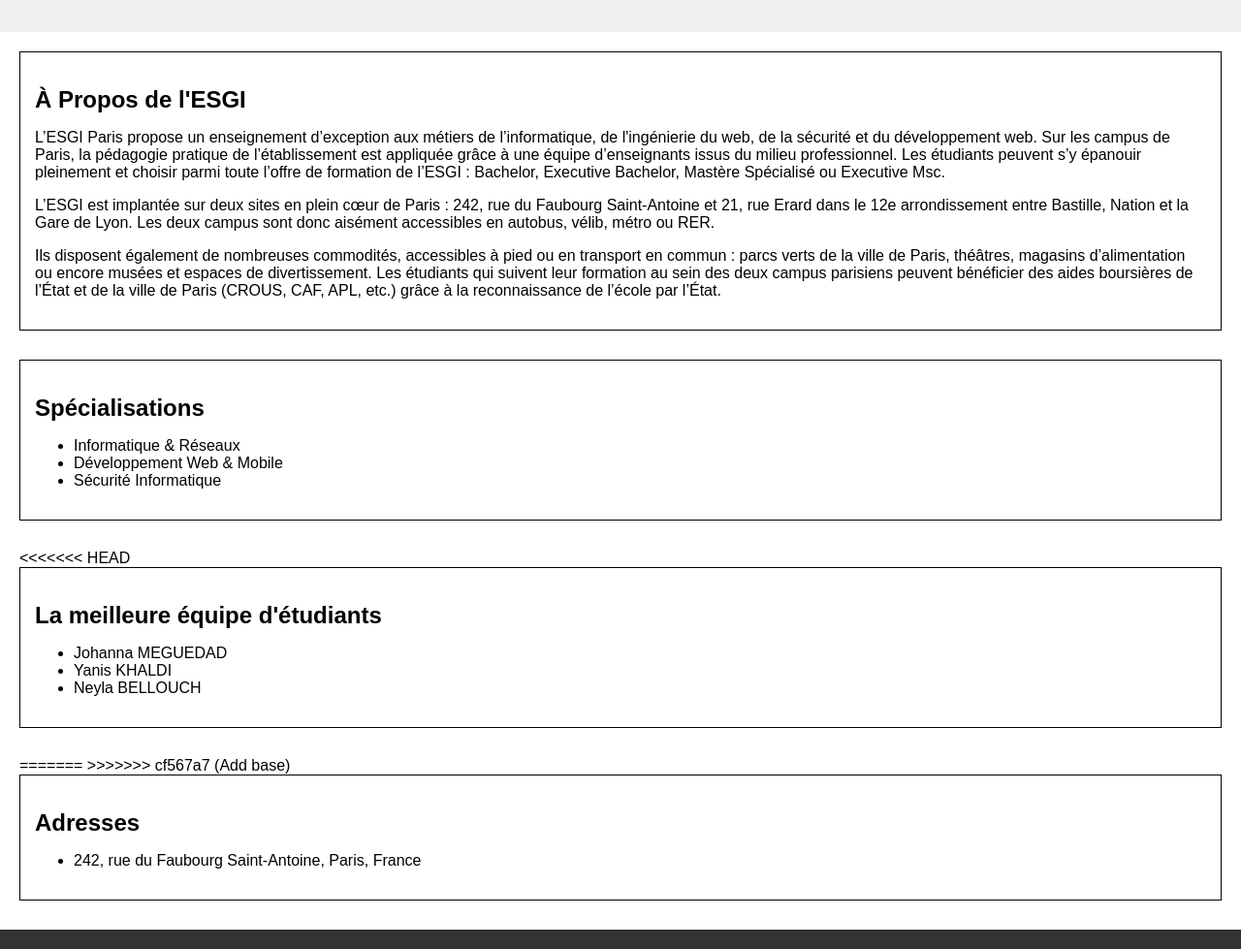
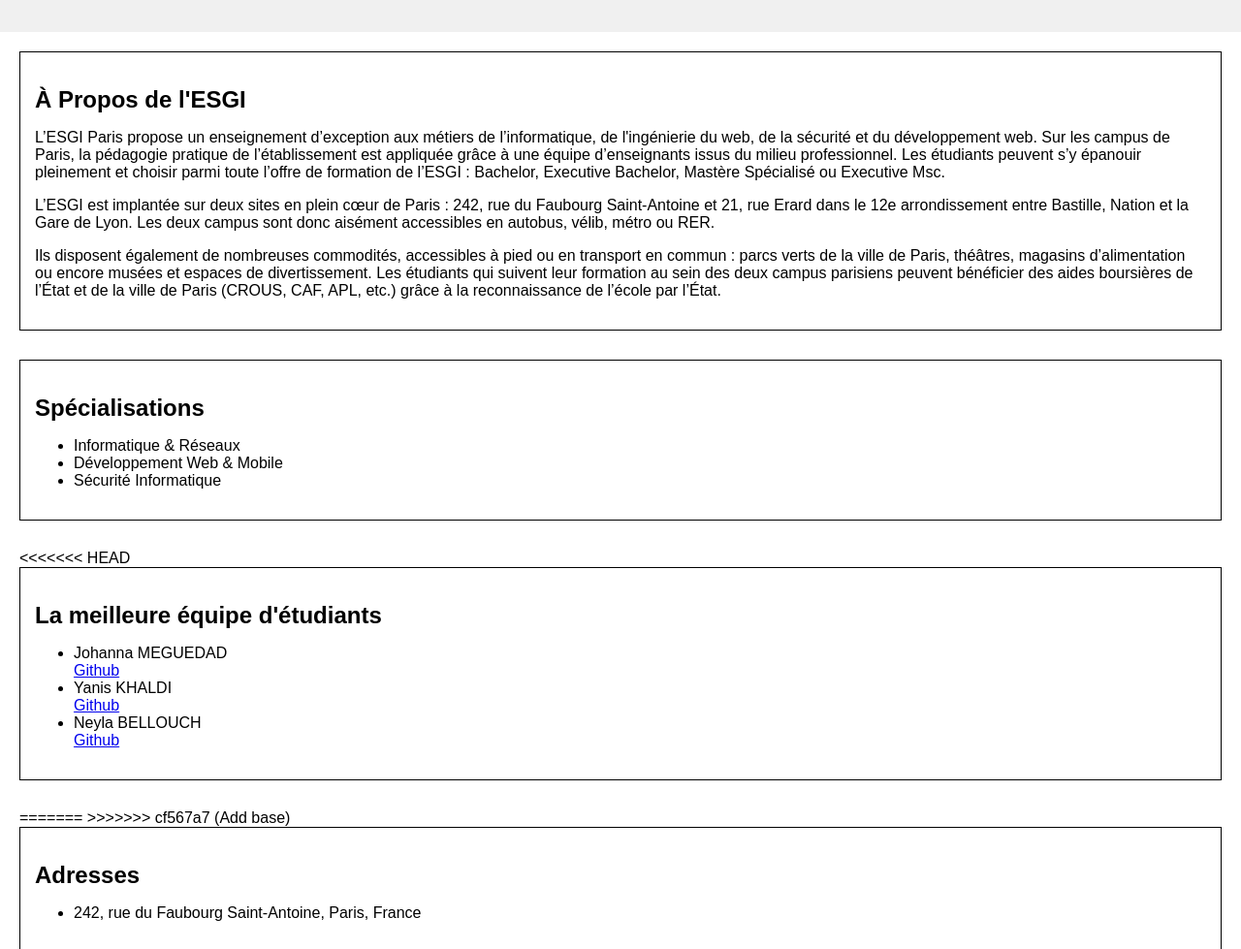
Before and after one commit to neylabell/TPJNY, a plain HTML site: page index.html in a window 1280 px wide. Shown: the part 121-1100 px from the top of the page at 97% size. Drawn offline with Linux system fonts and the light colour scheme.

Commit message:
Add Github links

```diff
--- a/index.html
+++ b/index.html
@@ -35,9 +35,9 @@
     <section id="etdiants">
       <h2>La meilleure équipe d'étudiants</h2>
       <ul>
-        <li>Johanna MEGUEDAD</li>
-        <li>Yanis KHALDI</li>
-        <li>Neyla BELLOUCH</li>
+        <li>Johanna MEGUEDAD</li><a href="https://github.com/johannax94">Github</a>
+        <li>Yanis KHALDI</li><a href="https://github.com/Mugiwara-x">Github</a>
+        <li>Neyla BELLOUCH</li><a href="https://github.com/neylabell">Github</a>
         <!-- Add other specializations -->
       </ul>
     </section>
```
